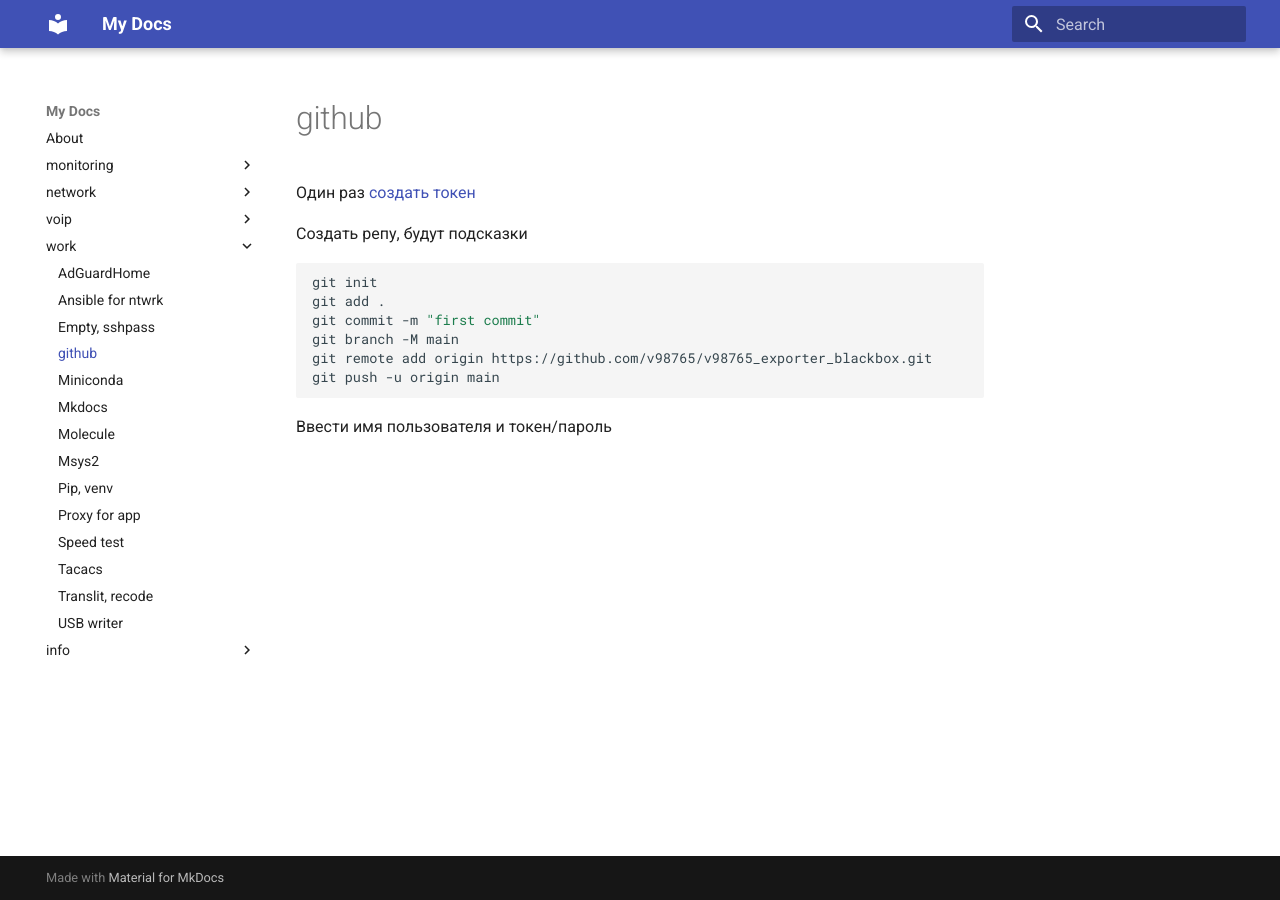
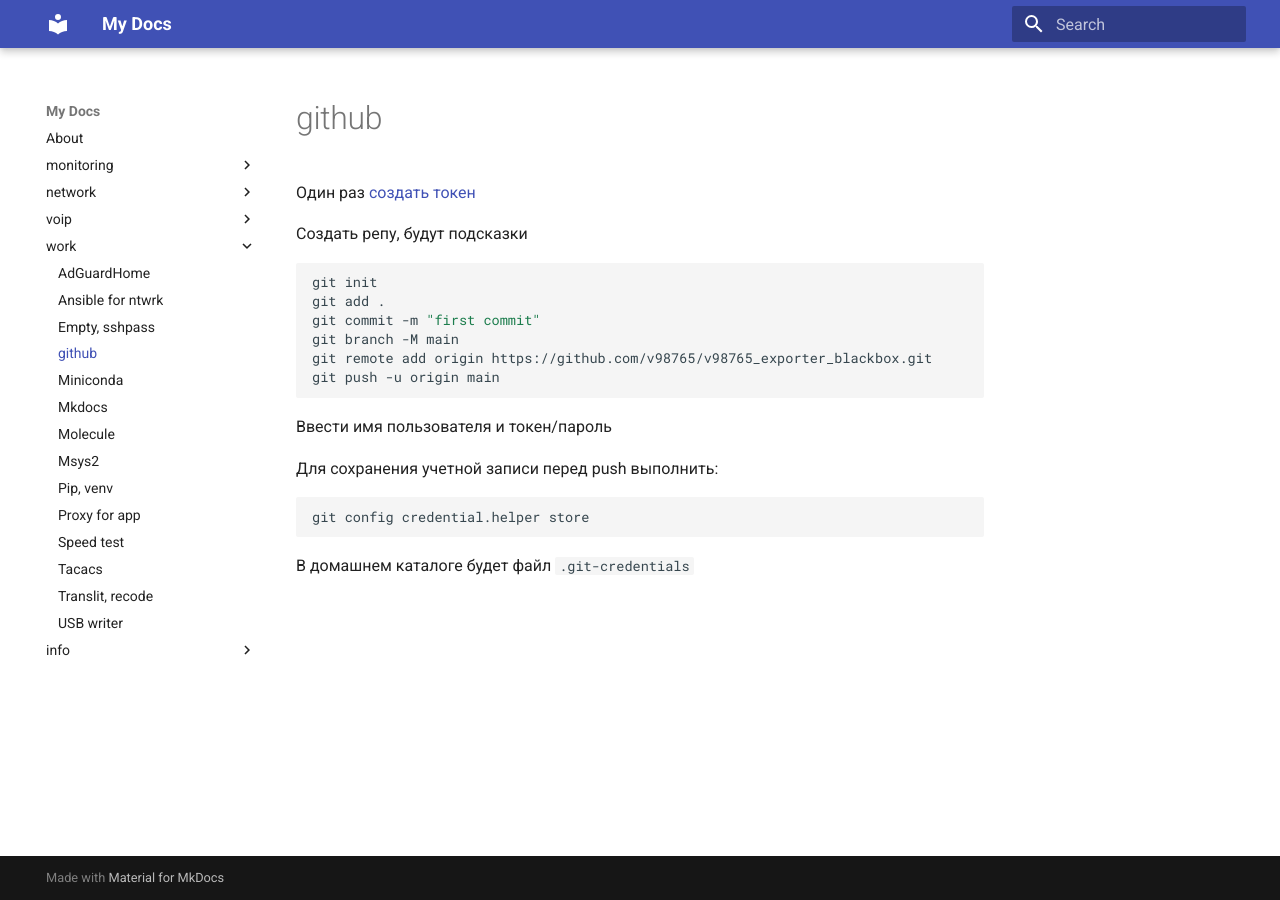
Before and after one commit to v98765/v98765.github.io, an MkDocs documentation site: the page built from docs/work/github.md, in a window 1280 px wide. Built offline with MkDocs 1.6.1 and Material for MkDocs 9.7.7, drawn with Linux system fonts in a browser that asks for light colours.

Commit message:
save cred

````diff
--- a/docs/work/github.md
+++ b/docs/work/github.md
@@ -1,4 +1,3 @@
-
 Один раз [создать токен](https://docs.github.com/en/github/authenticating-to-github/creating-a-personal-access-token)
 
 Создать репу, будут подсказки
@@ -11,3 +10,9 @@ git remote add origin https://github.com/v98765/v98765_exporter_blackbox.git
 git push -u origin main
 ```
 Ввести имя пользователя и токен/пароль
+
+Для сохранения учетной записи перед push выполнить:
+```sh
+git config credential.helper store
+```
+В домашнем каталоге будет файл `.git-credentials`
````
